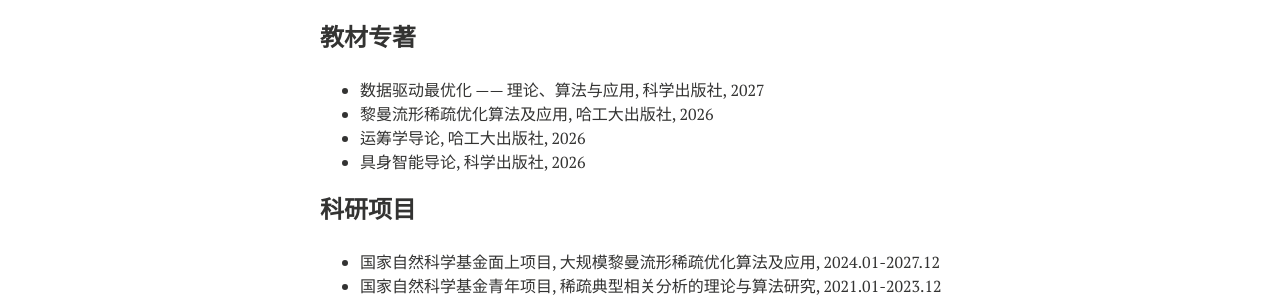
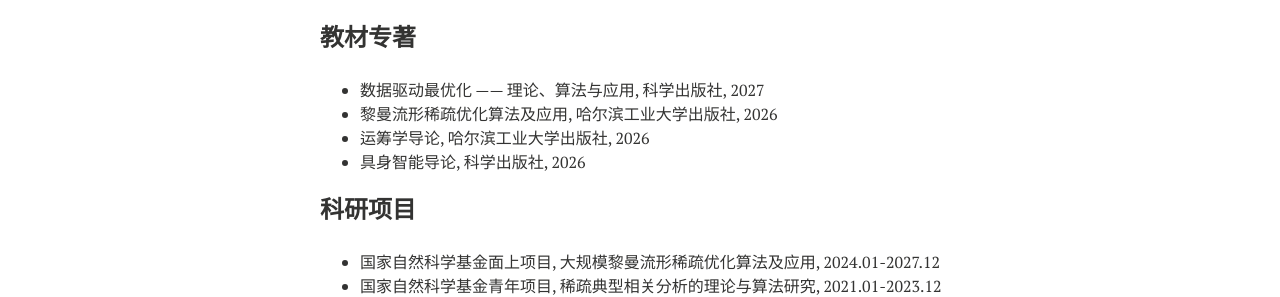
Before and after one commit to xianchaoxiu/xianchaoxiu.github.io, a Jekyll site: the page built from chinese/index.md, in a window 1280 px wide. Shown: the part 693-990 px from the top of the page. Built offline with Jekyll 4.4.1, drawn with Linux system fonts in a browser that asks for light colours; nearby versions of some CDN libraries.

Commit message:
Update index.md

```diff
--- a/chinese/index.md
+++ b/chinese/index.md
@@ -34,8 +34,8 @@ share: false
 
 ### 教材专著
 * 数据驱动最优化 —— 理论、算法与应用, 科学出版社, 2027 <br>
-* 黎曼流形稀疏优化算法及应用, 哈工大出版社, 2026 <br>
-* 运筹学导论, 哈工大出版社, 2026 <br>
+* 黎曼流形稀疏优化算法及应用, 哈尔滨工业大学出版社, 2026 <br>
+* 运筹学导论, 哈尔滨工业大学出版社, 2026 <br>
 * 具身智能导论, 科学出版社, 2026 <br>
 
 
```
